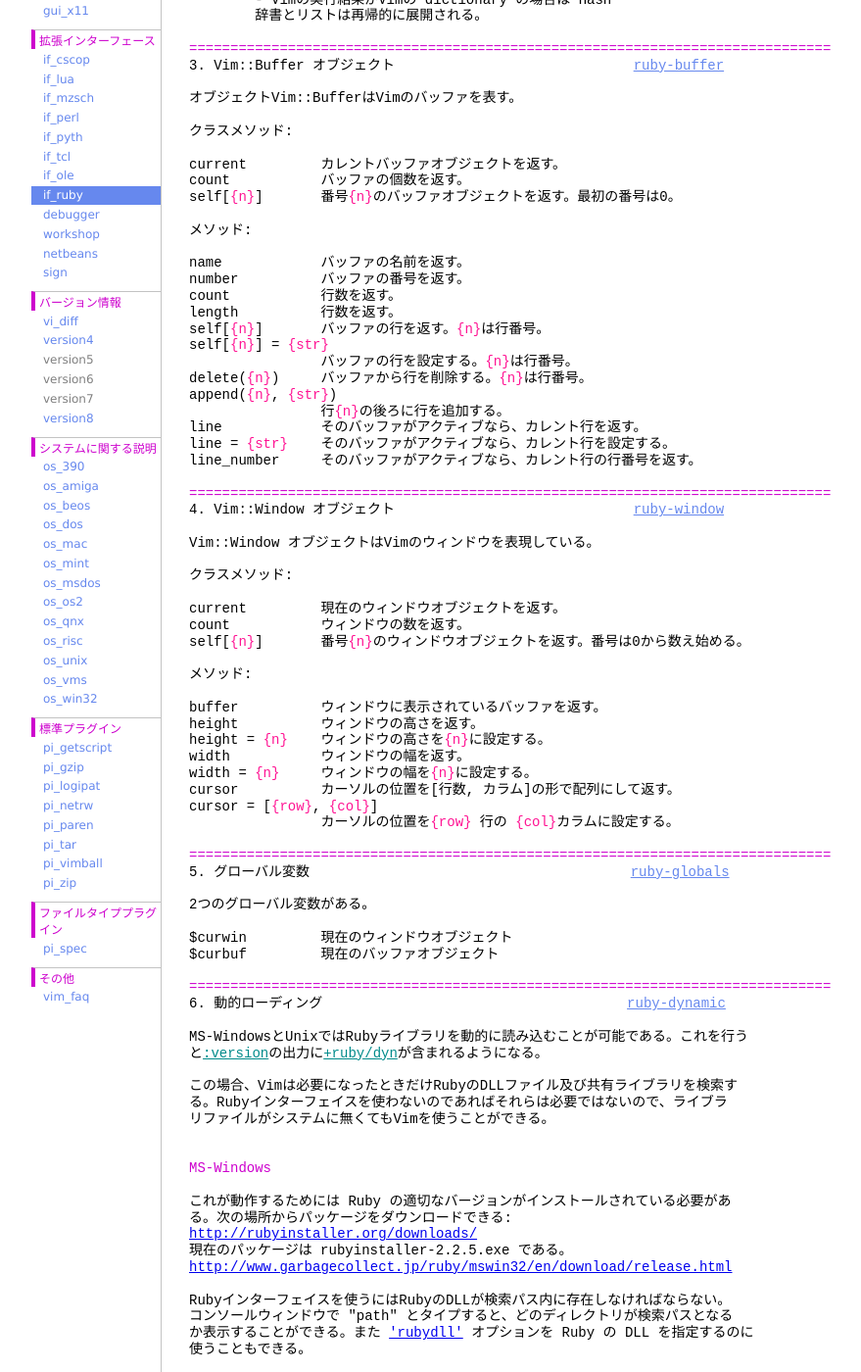
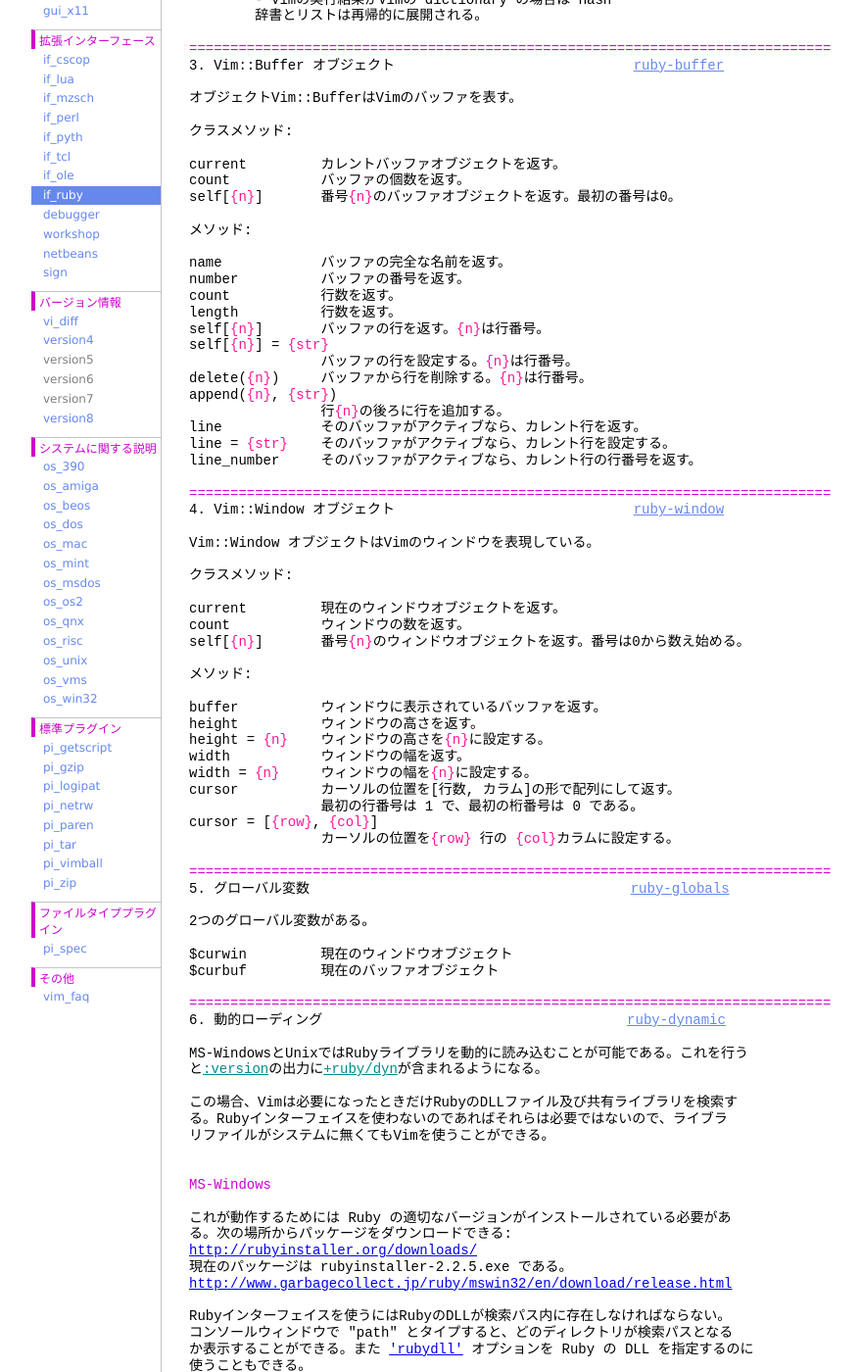
Before and after one commit to vim-jp/vimdoc-ja, a Jekyll site: the page built from if_ruby.html, in a window 1280 px wide and 1400 px high, scrolled down 2408 px. Shown: the whole window at 98% size, without its empty margins (208-1087 px from the left). Built offline with Jekyll 4.4.1, drawn with Linux system fonts in a browser that asks for light colours; nearby versions of some CDN libraries; comment, search, counter and statistics services are not loaded.

Commit message:
Generated by Travis JOB 1292.1
https://travis-ci.org/vim-jp/vimdoc-ja-working/builds/447626158

```diff
--- a/if_ruby.html
+++ b/if_ruby.html
@@ -149,7 +149,7 @@
 <br>
 メソッド:<br>
 <br>
-name&nbsp;&nbsp;&nbsp;&nbsp;&nbsp;&nbsp;&nbsp;&nbsp;&nbsp;&nbsp;&nbsp;&nbsp;バッファの名前を返す。<br>
+name&nbsp;&nbsp;&nbsp;&nbsp;&nbsp;&nbsp;&nbsp;&nbsp;&nbsp;&nbsp;&nbsp;&nbsp;バッファの完全な名前を返す。<br>
 number&nbsp;&nbsp;&nbsp;&nbsp;&nbsp;&nbsp;&nbsp;&nbsp;&nbsp;&nbsp;バッファの番号を返す。<br>
 count&nbsp;&nbsp;&nbsp;&nbsp;&nbsp;&nbsp;&nbsp;&nbsp;&nbsp;&nbsp; 行数を返す。<br>
 length&nbsp;&nbsp;&nbsp;&nbsp;&nbsp;&nbsp;&nbsp;&nbsp;&nbsp;&nbsp;行数を返す。<br>
@@ -182,6 +182,7 @@
 width&nbsp;&nbsp;&nbsp;&nbsp;&nbsp;&nbsp;&nbsp;&nbsp;&nbsp;&nbsp; ウィンドウの幅を返す。<br>
 width =&nbsp;<span class="Special">{n}</span>&nbsp;&nbsp;&nbsp;&nbsp; ウィンドウの幅を<span class="Special">{n}</span>に設定する。<br>
 cursor&nbsp;&nbsp;&nbsp;&nbsp;&nbsp;&nbsp;&nbsp;&nbsp;&nbsp;&nbsp;カーソルの位置を[行数, カラム]の形で配列にして返す。<br>
+&nbsp;&nbsp;&nbsp;&nbsp;&nbsp;&nbsp;&nbsp;&nbsp;&nbsp;&nbsp;&nbsp;&nbsp;&nbsp;&nbsp;&nbsp;&nbsp;最初の行番号は 1 で、最初の桁番号は 0 である。<br>
 cursor = [<span class="Special">{row}</span>,&nbsp;<span class="Special">{col}</span>]<br>
 &nbsp;&nbsp;&nbsp;&nbsp;&nbsp;&nbsp;&nbsp;&nbsp;&nbsp;&nbsp;&nbsp;&nbsp;&nbsp;&nbsp;&nbsp;&nbsp;カーソルの位置を<span class="Special">{row}</span>&nbsp;行の&nbsp;<span class="Special">{col}</span>カラムに設定する。<br>
 <br>
```
